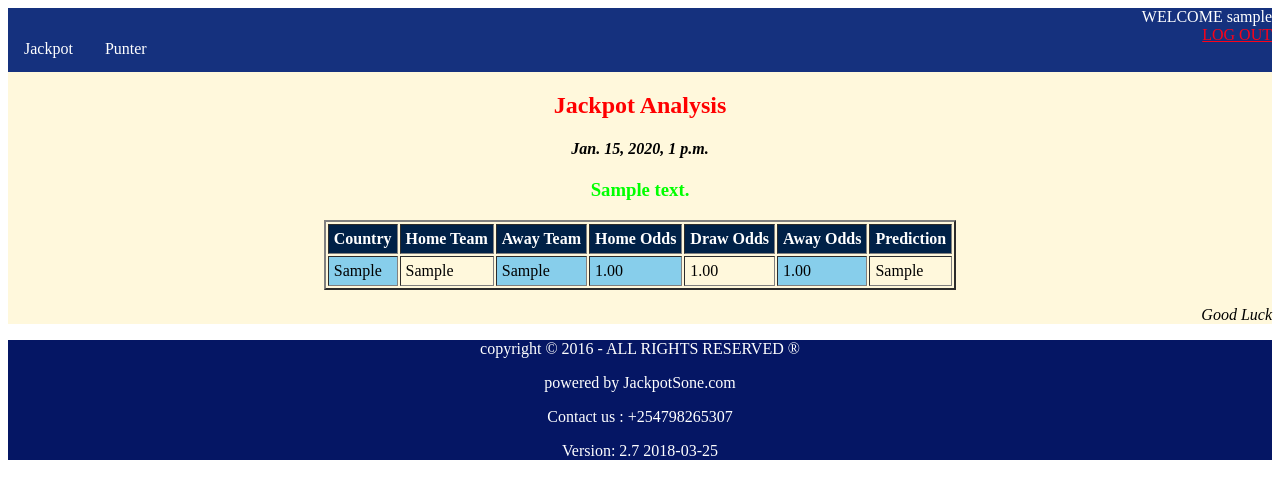
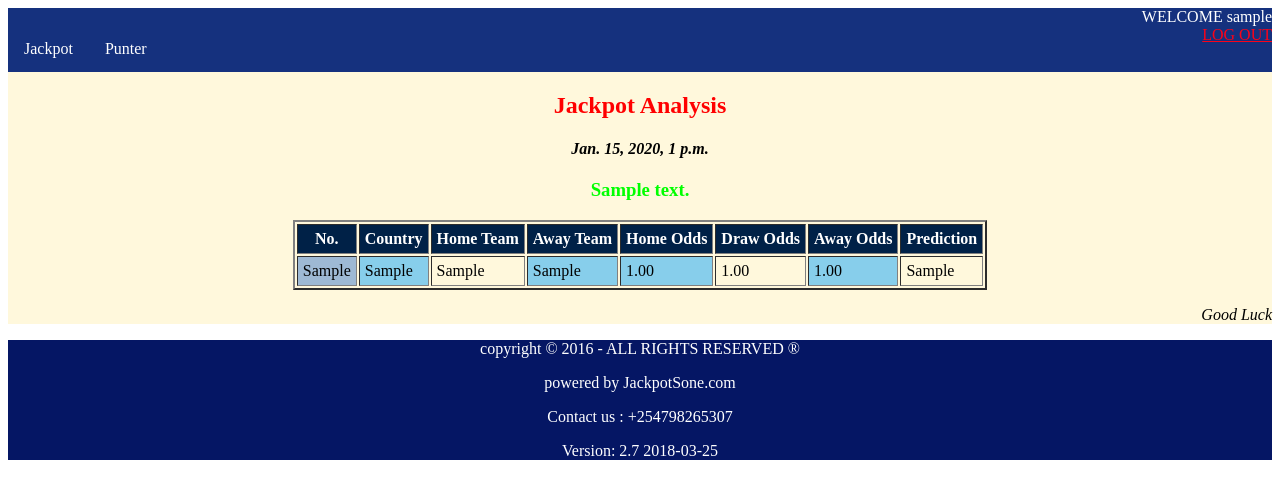
Before and after one commit to clonetech/jackpotsone, a Django app: template jackpot/templates/jackpot.html in a window 1280 px wide. Shown: the top 499 px of the page. Run offline with Django 3.2, Linux system fonts and the light colour scheme; the template is opened without the code that fills it: values that come from a table or form of the project are taken from there, others are empty; a user stored in the database is signed in; tables that the repository leaves empty hold one stand-in row (values such as "Sample post").

Commit message:
make it better

```diff
--- a/jackpot/models.py
+++ b/jackpot/models.py
@@ -53,6 +53,7 @@ class Singlebet(models.Model):
 class Jackpot(models.Model):
     published_date = models.DateTimeField('Date Published')
     content = models.TextField(null=True, blank=True)
+    no = models.CharField(max_length = 200)
     country = models.CharField(max_length = 200)
     home_team = models.CharField(max_length = 200)
     away_team = models.CharField(max_length = 200)
--- a/jackpot/templates/jackpot.html
+++ b/jackpot/templates/jackpot.html
@@ -46,6 +46,7 @@ JackpotSone - VIP Services
   <table border="2" cellpadding = "5">
 
     <tr style='background-color: #002147'>
+  <th style='color: white'>No.</th>
   <th style='color: white'>Country</th>
   <th style='color: white'>Home Team</th>
   <th style='color: white'>Away Team</th>
@@ -58,6 +59,8 @@ JackpotSone - VIP Services
 
       {% for item in jackpot %}
       <tr>
+          <td style='background-color: #9EB9D4;'>{{ item.no }}</td>
+
           <td style='background-color: #87CEEB;' >{{ item.country }}</td>
 
           <td >{{ item.home_team }}</td>
--- a/jackpot/templates/punter.html
+++ b/jackpot/templates/punter.html
@@ -62,6 +62,8 @@ Sportpesajp - Vip Services
 
           <td>{{ item.away_team}}</td>
 
+          <td style='background-color: #9EB9D4;' >{{ item.safety}}</td>
+
           <td style='background-color: #87CEEB;' >{{ item.prediction}}</td>
 
           {% if item.status == 'Lost' %}
```
